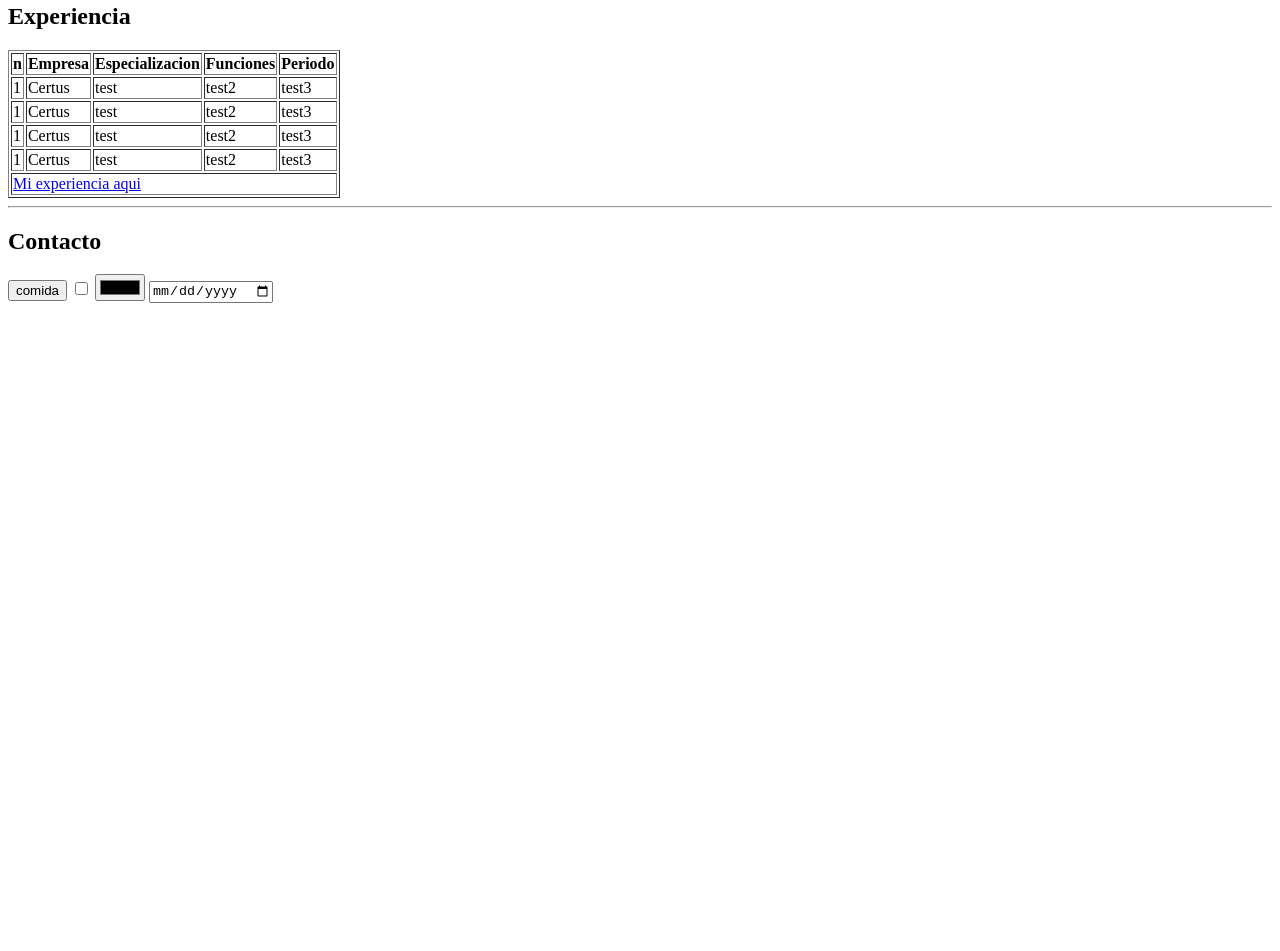
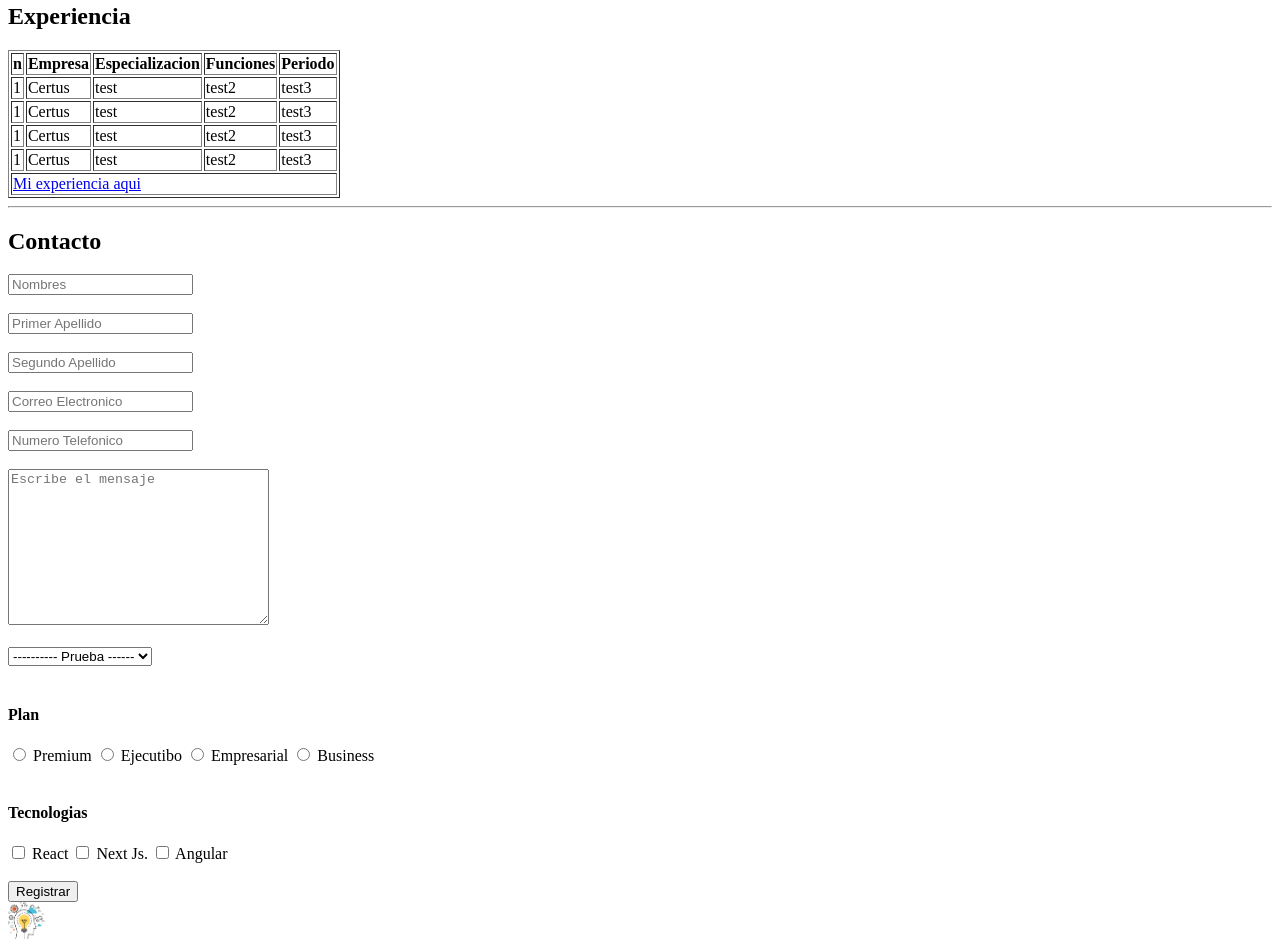
Before and after one commit to Alt-Anthony/sitioWeb2, a plain HTML site: page index.html in a window 1280 px wide. Shown: the part 973-1924 px from the top of the page. Before the commit the page ends 1284 px from the top, so only its background shows below. Drawn offline with nearby package versions, Linux system fonts and the light colour scheme.

Commit message:
footer and checkbox with radio added

```diff
--- a/index.html
+++ b/index.html
@@ -110,19 +110,69 @@
                 </table>
             </div>
         </section>
-        <hr/>
+        <hr />
         <section id="contact">
             <div>
                 <h2>Contacto</h2>
-                <form action="">
-                    <input type="button" value="comida">
-                    <input type="checkbox" name="id">
-                    <input type="color" name="id">
-                    <input type="date" name="" id="">
+                <form action="./">
+                    <input type="text" name="name" placeholder="Nombres" required /><br /> <br />
+                    <input type="text" name="name" id="" placeholder="Primer Apellido" required /><br /><br />
+                    <input type="text" name="name" id="" placeholder="Segundo Apellido" required /><br /> <br />
+                    <input type="email" name="email" placeholder="Correo Electronico" required /><br /><br />
+                    <input type="number" name="phone" placeholder="Numero Telefonico" required /><br /> <br />
+                    <textarea name="message" cols="30" rows="10" placeholder="Escribe el mensaje" required></textarea>
+                    <br />
+                    <br />
+                    <select name="dream" required>
+                        <option value="">---------- Prueba ------</option>
+                        <option value="landing page">Landing Page</option>
+                        <option value="e-commerce">E-commerce</option>
+                        <option value="e-learning">E-Learning</option>
+                        <option value="blogs">Blogs</option>
+                        <option value="news">News </option>
+                        <option value="social network">Social Network</option>
+                        <option value="foros">Foros</option>
+                        <option value="gob">Gob</option>
+                        <option value="bank">Bank</option>
+                        <option value="house">House</option>
+                        <option value="travel">Travel</option>
+                    </select>
+                    <br />
+                    <br />
+                    <h4>Plan</h4>
+                    <input type="radio" name="plan" id="premium" value="premium" required />
+                    <label for="premium">Premium</label>
+                    <input type="radio" name="plan" id="ejecutivo" value="ejecutivo" required />
+                    <label for="ejecutivo">Ejecutibo</label>
+                    <input type="radio" name="plan" id="empresarial" value="empresarial" required />
+                    <label for="empresarial">Empresarial</label>
+                    <input type="radio" name="plan" id="business" value="business" required />
+                    <label for="business">Business</label>
+                    <br><br>
+                    <h4>Tecnologias</h4>
+                    <input type="checkbox" name="react" id="react" value="react" />
+                    <label for="react">React</label>
+                    <input type="checkbox" name="nextjs" id="nextjs" value="nextjs" />
+                    <label for="nextjs">Next Js.</label>
+                    <input type="checkbox" name="angular" id="angular" value="angular" />
+                    <label for="angular">Angular</label>
+                    <br><br>
+                    <input type="submit" value="Registrar" />
                 </form>
             </div>
         </section>
     </main>
+    <footer>
+        <nav>
+            <div>
+                <div>
+                    <a href="#hero">
+                        <img src="./img/anthony.png" alt="test" width="37.325" eight="48" />
+                    </a>
+                </div>
+            </div>
+        </nav>
+    </footer>
 </body>
 
 
```
